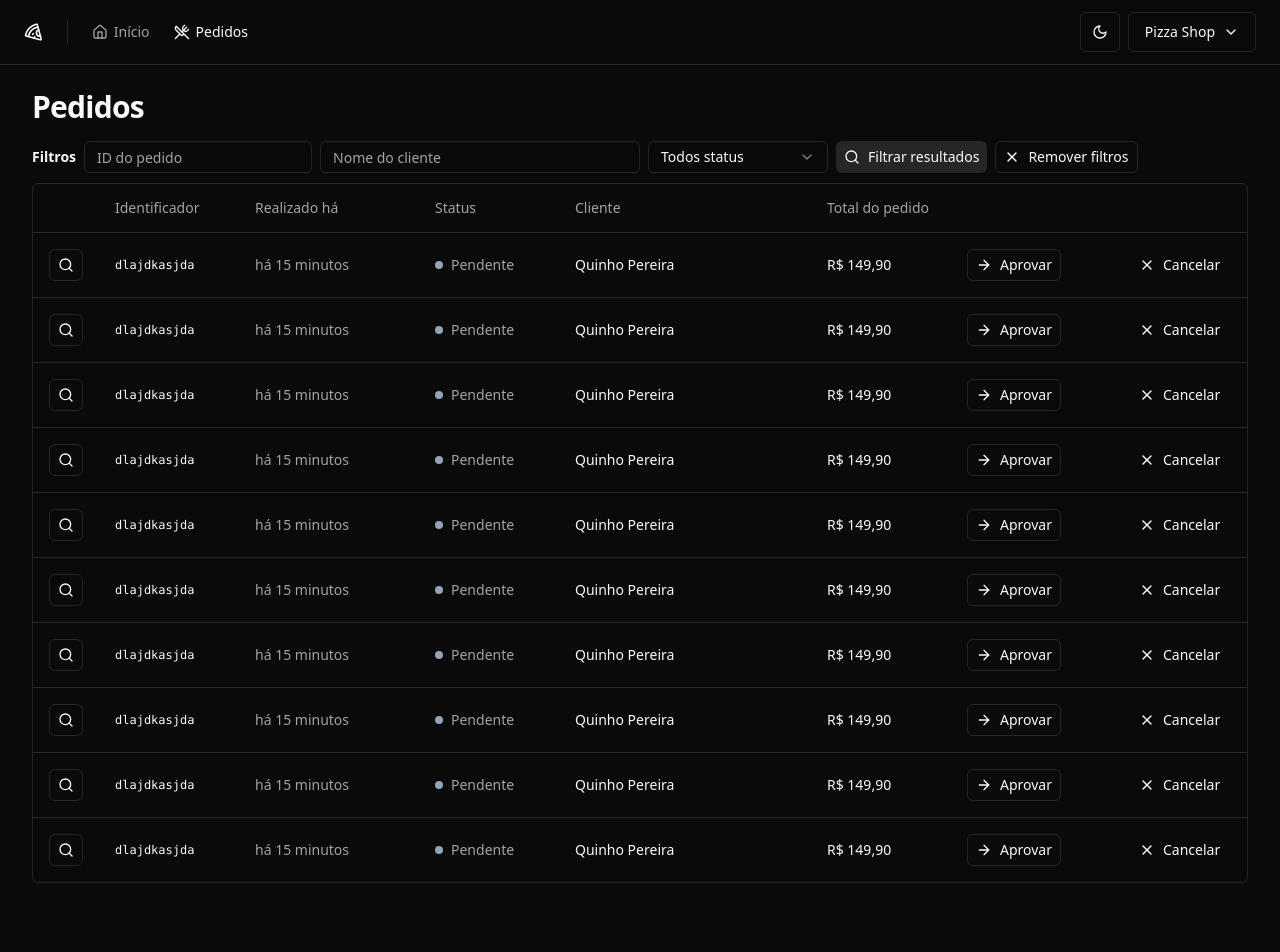
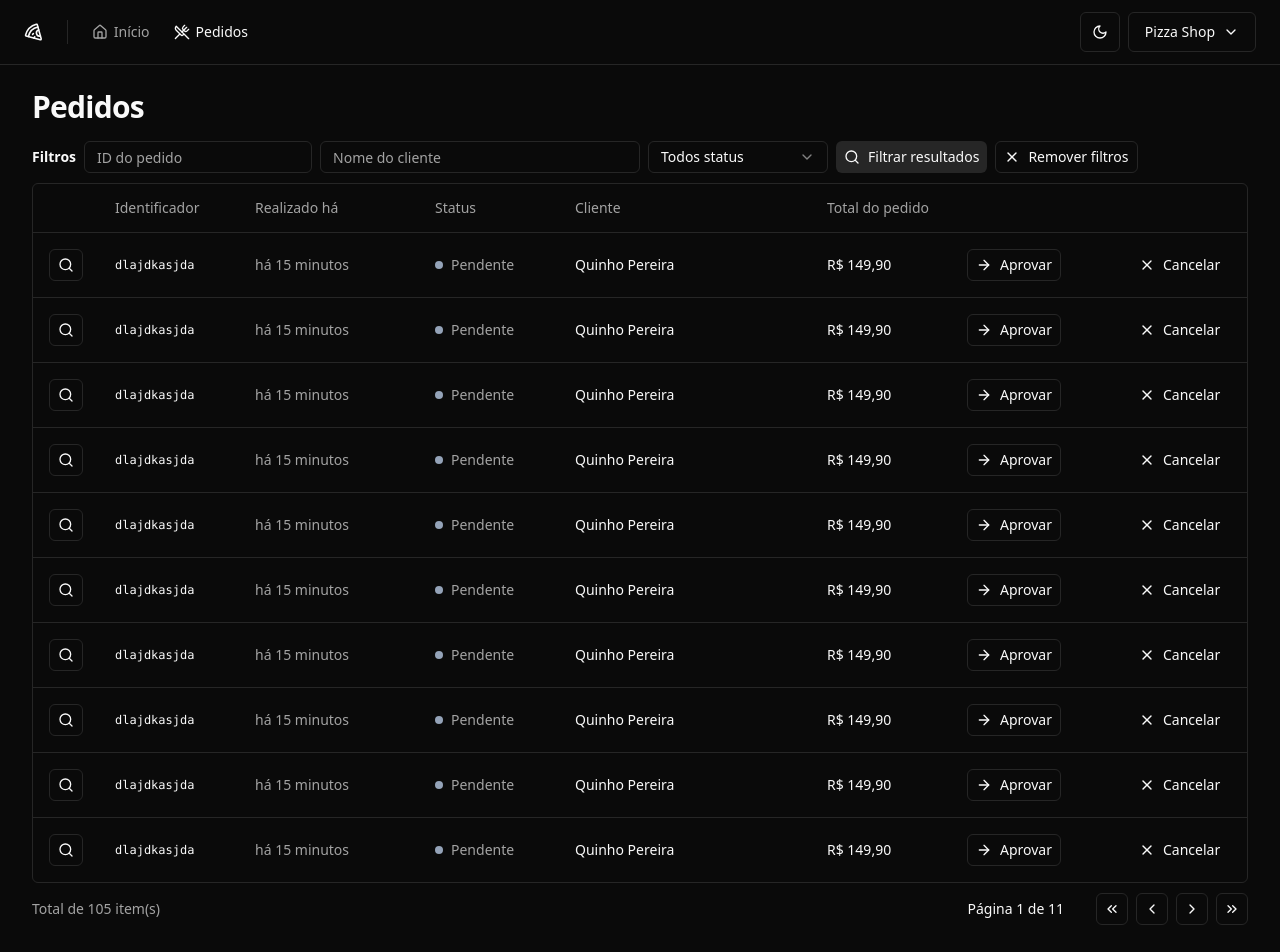
Before and after one commit to euhenriqueferreira/pizza.shop-rocketseat-course, a React (Vite) app: page /orders in a window 1280 px wide. Shown: the top 952 px of the page. Before the commit the page ends 915 px from the top, so only its background shows below. Built offline with nearby package versions, Linux system fonts and the light colour scheme.

Commit message:
Pagination

```diff
--- /dev/null
+++ b/src/components/pagination.tsx
@@ -0,0 +1,54 @@
+import {
+    ChevronLeft,
+    ChevronRight,
+    ChevronsLeft,
+    ChevronsRight,
+} from "lucide-react"
+import { Button } from "./ui/button"
+
+export interface PaginationProps {
+    pageIndex: number
+    totalCount: number
+    perPage: number
+}
+
+export function Pagination({
+    pageIndex,
+    totalCount,
+    perPage,
+}: PaginationProps) {
+    const pages = Math.ceil(totalCount / perPage) || 1
+
+    return (
+        <div className="flex items-center justify-between">
+            <span className="text-sm text-muted-foreground">
+                Total de {totalCount} item(s)
+            </span>
+
+            <div className="flex items-center gap-6 lg:gap-8">
+                <div className="text-sm font-medium">
+                    Página {pageIndex + 1} de {pages}
+                </div>
+
+                <div className="flex items-center gap-2">
+                    <Button variant="outline" className="h-8 w-8 p-0" size="xs">
+                        <ChevronsLeft className="h-4 w-4" />
+                        <span className="sr-only">Primeira página</span>
+                    </Button>
+                    <Button variant="outline" className="h-8 w-8 p-0" size="xs">
+                        <ChevronLeft className="h-4 w-4" />
+                        <span className="sr-only">Página anterior</span>
+                    </Button>
+                    <Button variant="outline" className="h-8 w-8 p-0" size="xs">
+                        <ChevronRight className="h-4 w-4" />
+                        <span className="sr-only">Próxima página</span>
+                    </Button>
+                    <Button variant="outline" className="h-8 w-8 p-0" size="xs">
+                        <ChevronsRight className="h-4 w-4" />
+                        <span className="sr-only">Última página</span>
+                    </Button>
+                </div>
+            </div>
+        </div>
+    )
+}
--- a/src/pages/app/orders/orders.tsx
+++ b/src/pages/app/orders/orders.tsx
@@ -1,3 +1,4 @@
+import { Pagination } from "@/components/pagination"
 import {
     Table,
     TableBody,
@@ -16,7 +17,6 @@ export function Orders() {
 
             <div className="flex flex-col gap-4">
                 <h1 className="text-3xl font-bold tracking-tight">Pedidos</h1>
-            </div>
                 <div className="space-y-2.5">
                     <OrderTableFilters />
 
@@ -49,6 +49,9 @@ export function Orders() {
                             </TableBody>
                         </Table>
                     </div>
+
+                    <Pagination pageIndex={0} totalCount={105} perPage={10} />
+                </div>
             </div>
         </>
     )
```
Lines whose indentation alone changed are shown as unchanged.
